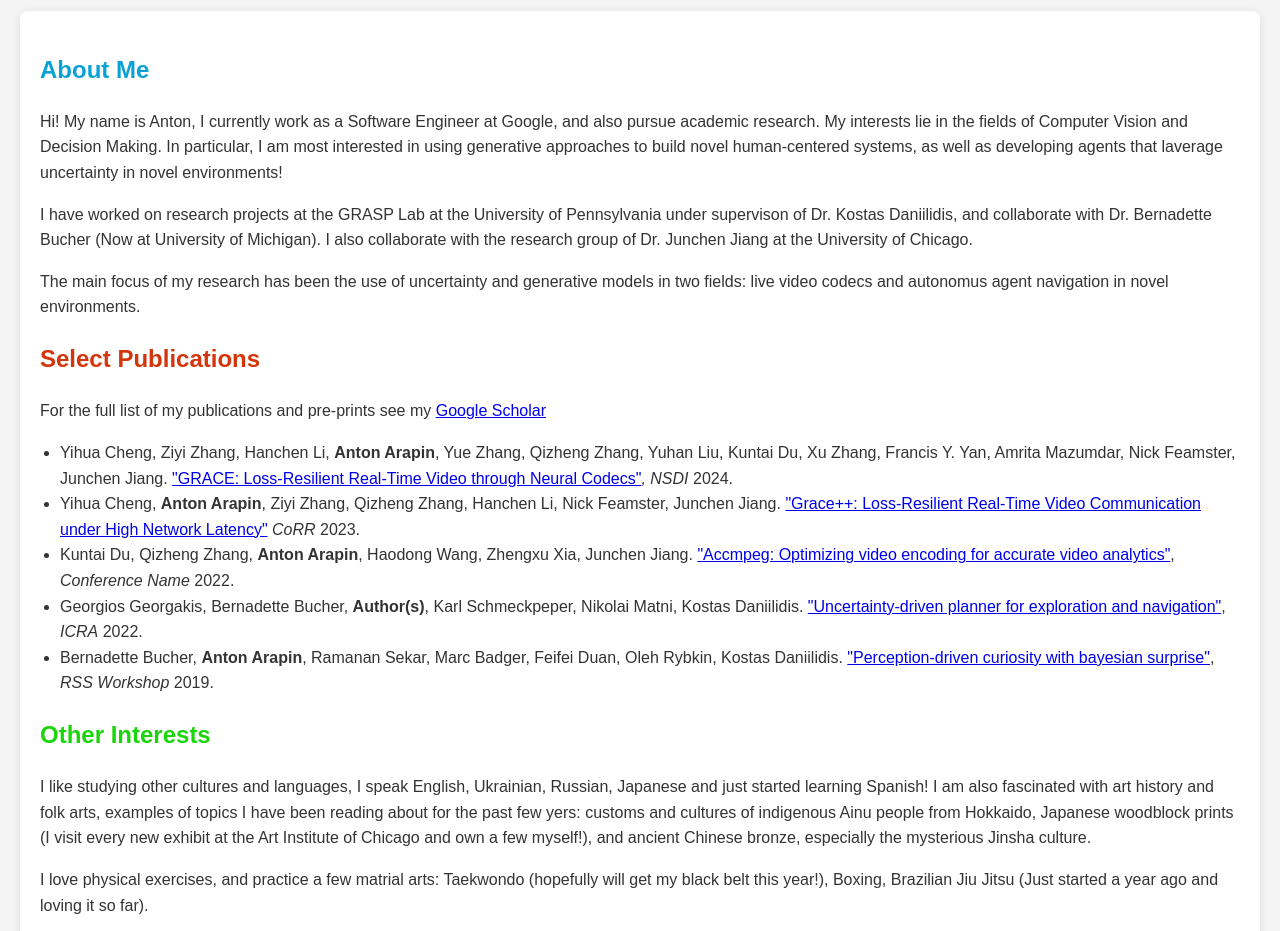
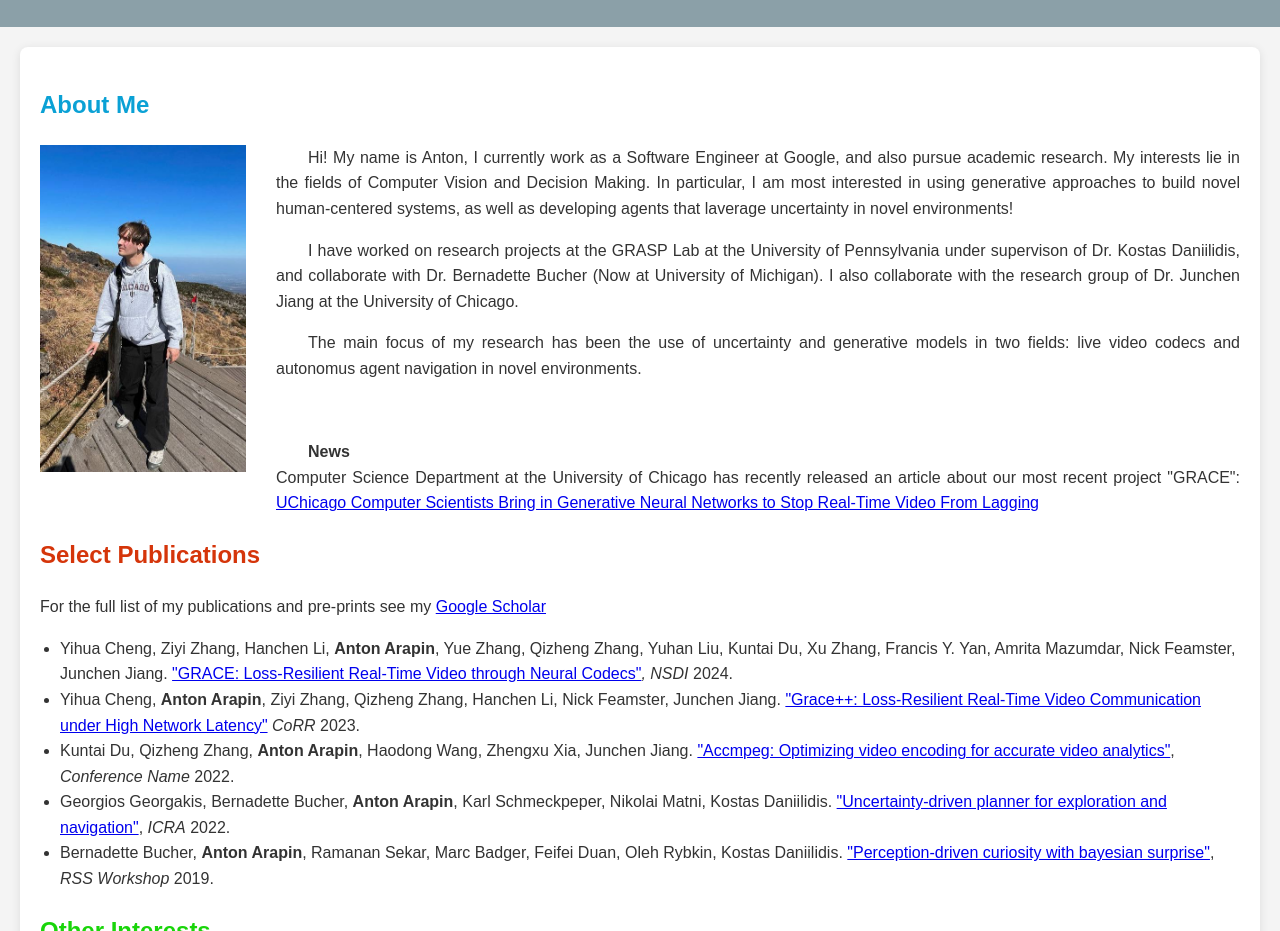
Before and after one commit to anton-arapin/anton-arapin.github.io, a plain HTML site: page index.html in a window 1280 px wide. Shown: the part 224-1155 px from the top of the page. Drawn offline with Linux system fonts and the light colour scheme.

Commit message:
some styling changes

```diff
--- a/index.html
+++ b/index.html
@@ -12,10 +12,10 @@
         <p>Software Engineer and Researcher</p>
         <nav>
             <ul>
-                <li><a href="#about">About</a></li>
-                <li><a href="#publications">Select Publications</a></li>
-                <li><a href="#interests">Other Interests</a></li>
-                <li><a href="#contact">Contact</a></li>
+                <li><a style="color:#0AA1D5;" href="#about">About</a></li>
+                <li><a style="color:#D5350A;" href="#publications">Select Publications</a></li>
+                <li><a style="color:#19D50A;" href="#interests">Other Interests</a></li>
+                <li><a style="color:#DDD711;" href="#contact">Contact</a></li>
             </ul>
         </nav>
     </header>
@@ -23,27 +23,34 @@
     <main>
         <section id="about">
             <h2 style="color:#0AA1D5">About Me</h2>
-            <p>Hi! My name is Anton, I currently work as a Software Engineer at Google, and also pursue academic research. My interests lie in the fields of Computer Vision and Decision Making. In particular, I am most interested in using generative approaches to build novel human-centered systems, as well as developing agents that laverage uncertainty in novel environments!</p>
-            <p>I have worked on research projects at the GRASP Lab at the University of Pennsylvania under supervison of Dr. Kostas Daniilidis, and collaborate with Dr. Bernadette Bucher (Now at University of Michigan). I also collaborate with the research group of Dr. Junchen Jiang at the University of Chicago.</p>
-            <p>The main focus of my research has been the use of uncertainty and generative models in two fields: live video codecs and autonomus agent navigation in novel environments.</p>
+            <img src="photo2.jpeg" alt="Photo" />
+            <p class="forimg">Hi! My name is Anton, I currently work as a Software Engineer at Google, and also pursue academic research. My interests lie in the fields of Computer Vision and Decision Making. In particular, I am most interested in using generative approaches to build novel human-centered systems, as well as developing agents that laverage uncertainty in novel environments!</p>
+            <p class="forimg">I have worked on research projects at the GRASP Lab at the University of Pennsylvania under supervison of Dr. Kostas Daniilidis, and collaborate with Dr. Bernadette Bucher (Now at University of Michigan). I also collaborate with the research group of Dr. Junchen Jiang at the University of Chicago.</p>
+            <p class="forimg">The main focus of my research has been the use of uncertainty and generative models in two fields: live video codecs and autonomus agent navigation in novel environments.</p>
+            <br>
+            <p class="forimg"><strong> News </strong> <br> Computer Science Department at the University of Chicago has recently released an article about our most recent project "GRACE": <a href="http://cs.uchicago.edu/news/uchicago-computer-scientists-bring-in-generative-neural-networks-to-stop-real-time-video-fram-lagging/">UChicago Computer Scientists Bring in Generative Neural Networks to Stop Real-Time Video From Lagging</a></p>
         </section>
-
         <section id="publications">
             <h2 style="color:#D5350A">Select Publications</h2>
-            <p>For the full list of my publications and pre-prints see my <a href="https://scholar.google.com/citations?user=aSIEoFQAAAAJ&hl=en&oi=ao">Google Scholar</a></p>
+            For the full list of my publications and pre-prints see my <a href="https://scholar.google.com/citations?user=aSIEoFQAAAAJ&hl=en&oi=ao">Google Scholar</a>
             <ul>
                 <li>Yihua Cheng, Ziyi Zhang, Hanchen Li, <strong>Anton Arapin</strong>, Yue Zhang, Qizheng Zhang, Yuhan Liu, Kuntai Du, Xu Zhang, Francis Y. Yan, Amrita Mazumdar, Nick Feamster, Junchen Jiang. <a href="https://www.usenix.org/system/files/nsdi24-cheng.pdf">"GRACE: Loss-Resilient Real-Time Video through Neural Codecs"</a><em>, NSDI</em> 2024.</li>
                 <li>Yihua Cheng, <strong>Anton Arapin</strong>, Ziyi Zhang, Qizheng Zhang, Hanchen Li, Nick Feamster, Junchen Jiang. <a href="https://openreview.net/forum?id=i8R7HidYNt">"Grace++: Loss-Resilient Real-Time Video Communication under High Network Latency"</a> <em>CoRR</em> 2023.</li>
                 <li>Kuntai Du, Qizheng Zhang, <strong>Anton Arapin</strong>, Haodong Wang, Zhengxu Xia, Junchen Jiang. <a href="https://proceedings.mlsys.org/paper_files/paper/2022/file/853f7b3615411c82a2ae439ab8c4c96e-Paper.pdf">"Accmpeg: Optimizing video encoding for accurate video analytics"</a>, <em>Conference Name</em> 2022.</li>
-                <li>Georgios Georgakis, Bernadette Bucher, <strong>Author(s)</strong>, Karl Schmeckpeper, Nikolai Matni, Kostas Daniilidis. <a href="https://arxiv.org/pdf/2202.11907">"Uncertainty-driven planner for exploration and navigation"</a>, <em>ICRA</em> 2022.</li>
+                <li>Georgios Georgakis, Bernadette Bucher, <strong>Anton Arapin</strong>, Karl Schmeckpeper, Nikolai Matni, Kostas Daniilidis. <a href="https://arxiv.org/pdf/2202.11907">"Uncertainty-driven planner for exploration and navigation"</a>, <em>ICRA</em> 2022.</li>
                 <li>Bernadette Bucher, <strong>Anton Arapin</strong>, Ramanan Sekar, Marc Badger, Feifei Duan, Oleh Rybkin, Kostas Daniilidis. <a href="https://openreview.net/pdf?id=rJlBQkrFvr">"Perception-driven curiosity with bayesian surprise"</a>, <em>RSS Workshop</em> 2019.</li>
             </ul>
         </section>
 
         <section id="interests">
             <h2 style="color:#19D50A">Other Interests</h2>
-            <p>I like studying other cultures and languages, I speak English, Ukrainian, Russian, Japanese and just started learning Spanish! I am also fascinated with art history and folk arts, examples of topics I have been reading about for the past few yers: customs and cultures of indigenous Ainu people from Hokkaido, Japanese woodblock prints (I visit every new exhibit at the Art Institute of Chicago and own a few myself!), and ancient Chinese bronze, especially the mysterious Jinsha culture.</p>
-            <p>I love physical exercises, and practice a few matrial arts: Taekwondo (hopefully will get my black belt this year!), Boxing, Brazilian Jiu Jitsu (Just started a year ago and loving it so far).</p>
+            I like studying other cultures and languages, I speak English, Ukrainian, Russian, Japanese and just started learning Spanish!
+            <br>
+            <br>
+            I am also fascinated with art history and folk arts, examples of topics I have been reading about for the past few yers: customs and cultures of indigenous Ainu people from Hokkaido, Japanese woodblock prints (I visit every new exhibit at the Art Institute of Chicago and own a few myself!), and ancient Chinese bronze, especially the mysterious Jinsha culture.
+            <br>
+            <br>
+            I love physical exercises, and practice a few matrial arts: Taekwondo (hopefully will get my black belt this year!), Boxing, Brazilian Jiu Jitsu (Just started a year ago and loving it so far).
         </section>
 
         <section id="contact">
--- a/styles.css
+++ b/styles.css
@@ -20,7 +20,21 @@ header h1 {
 }
 
 header p {
-    font-size: 1.2em;
+    font-size: 1.6em;
+}
+
+img {
+    float: left;
+    margin: 0 30px 30px 0;
+    #width: 183px;
+    #height: 290px;
+    width: 206px;
+    height: 327px;
+}
+
+p.forimg {
+    text-align: justify;
+    text-indent: 2em;
 }
 
 nav ul {
@@ -31,6 +45,8 @@ nav ul {
 nav ul li {
     display: inline;
     margin: 0 25px;
+    font-size: 1.5em;
+    text-shadow: 1px 1px 2px black;
 }
 
 nav ul li a {
```
Also changed, not shown: photo2.jpeg (added).
